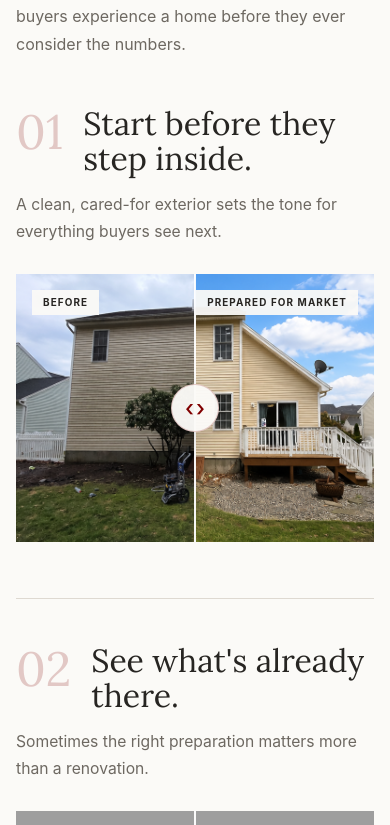
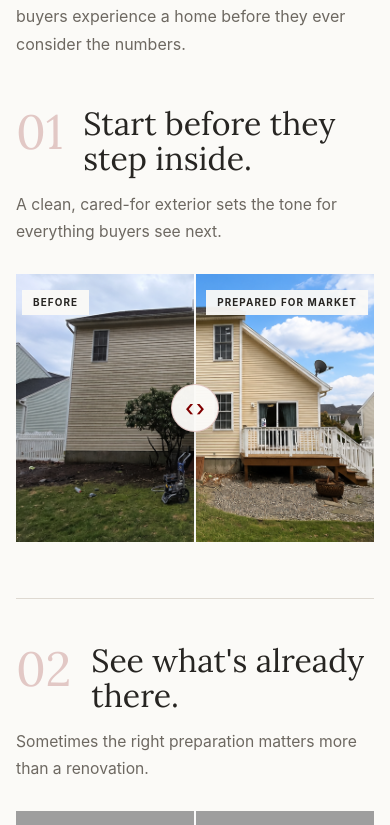
Before and after one commit to splante1060-star/amyp-realtor-website, a React (Vite) app: page /prep-to-sell in a window 390 px wide. Shown: the part 2628-3453 px from the top of the page. Built offline with nearby package versions, Linux system fonts and the light colour scheme; grey boxes are pictures that could not be loaded.

Commit message:
fix: comment cleanup + mobile slider label moved

```diff
--- a/src/styles/index.css
+++ b/src/styles/index.css
@@ -681,7 +681,8 @@ section {
   transform: translateX(8px);
 }
 
-/* Slider Hint Animation */
+/* ========= SLIDER HINT ANIMATION ========= */
+
 @keyframes before-after-divider-hint {
   0%,
   100% {
@@ -733,7 +734,7 @@ section {
    ========================================================= */
 
 @media (max-width: 768px) {
-  /* LAYOUT */
+  /* ========= LAYOUT ========= */
   .container {
     width: min(calc(100% - 2rem), var(--container-width));
   }
@@ -742,7 +743,7 @@ section {
     padding-block: var(--space-2xl);
   }
 
-  /* SHARED UI */
+  /* ========= SHARED UI ========= */
   .button-row {
     flex-direction: column;
   }
@@ -751,7 +752,7 @@ section {
     width: 100%;
   }
 
-  /* HEADER AND NAVIGATION */
+  /* ========= HEADER AND NAVIGATION ========= */
   .desktop-nav {
     display: none;
   }
@@ -895,7 +896,7 @@ section {
     color: var(--color-accent);
   }
 
-  /* FOOTER */
+  /* ========= FOOTER ========= */
   .site-footer {
     padding: 2.75rem 0 2rem;
   }
@@ -976,7 +977,7 @@ section {
     gap: 1rem;
   }
 
-  /* BEFORE / AFTER SLIDER */
+  /* ========= BEFORE / AFTER SLIDER ========= */
   .before-after-slider {
     aspect-ratio: 4 / 3;
   }
@@ -1000,11 +1001,11 @@ section {
   }
 
   .before-after-before-label {
-    left: 16px;
+    left: 6px;
   }
 
   .before-after-after-label {
-    right: 16px;
+    right: 6px;
   }
 }
 
```
